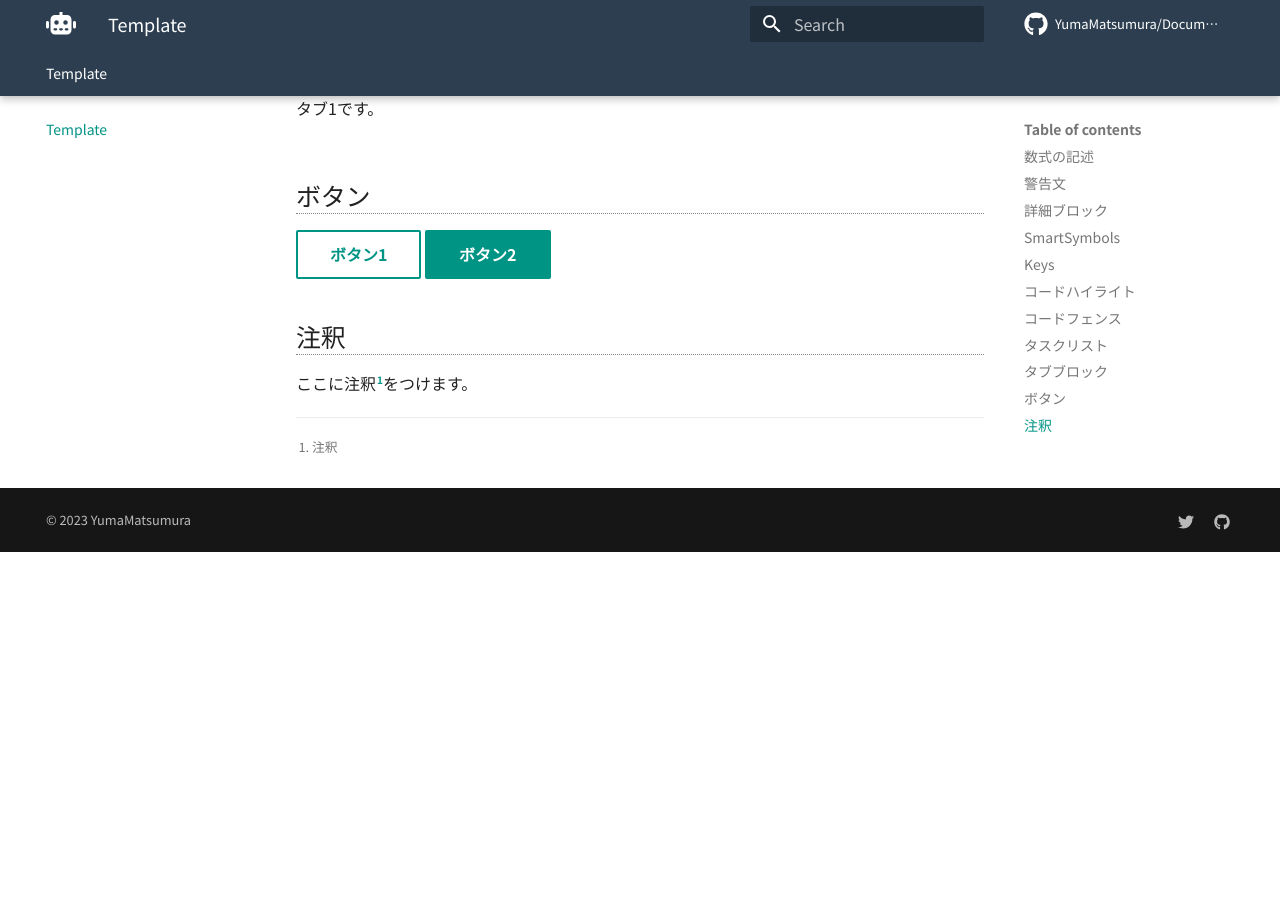
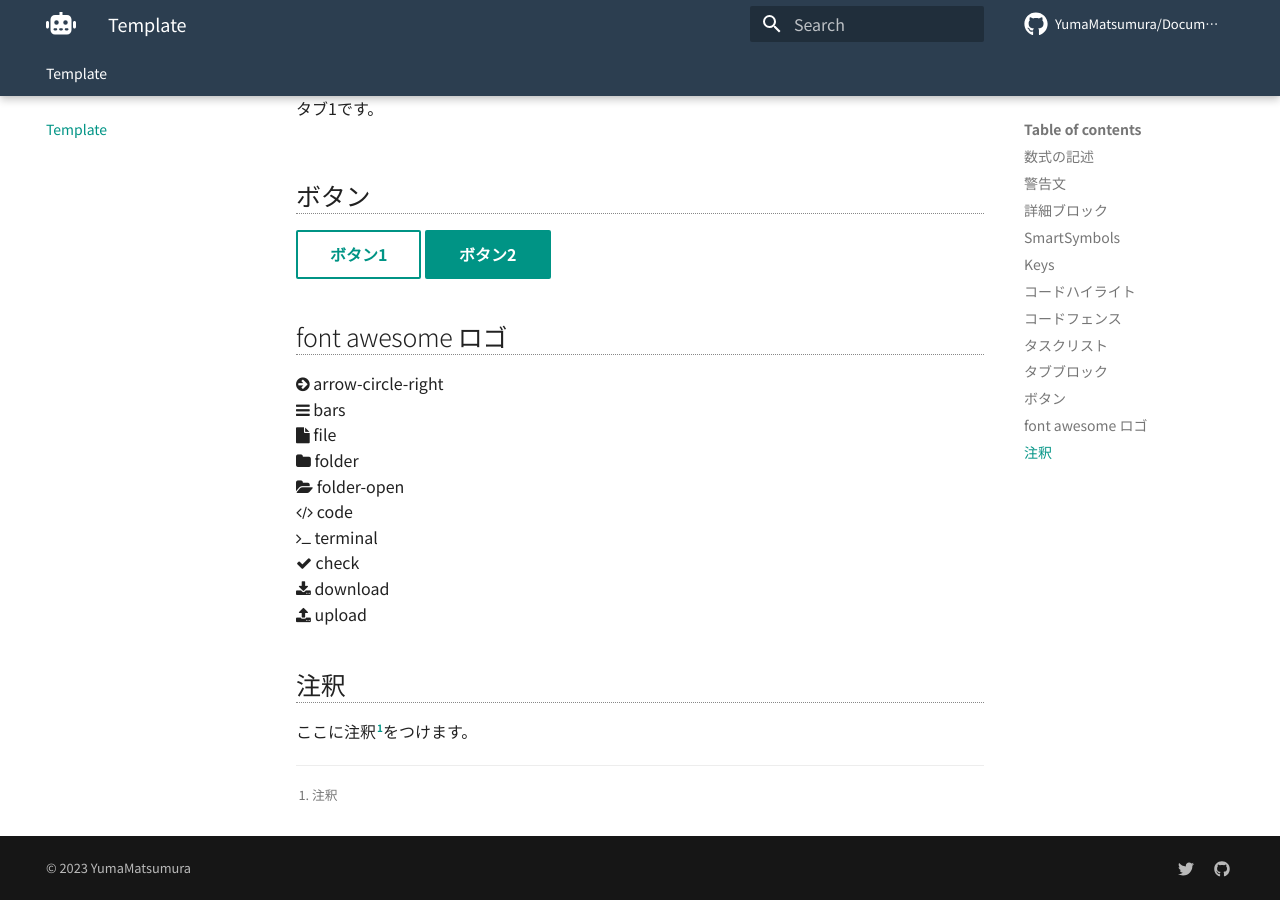
Before and after one commit to YumaMatsumura/documentation_template, an MkDocs documentation site: the page built from docs/index.md, in a window 1280 px wide and 900 px high, scrolled down 3162 px. Built offline with MkDocs 1.6.1 and Material for MkDocs 9.7.7, drawn with Linux system fonts in a browser that asks for light colours; nearby versions of some CDN libraries; comment, search, counter and statistics services are not loaded; before the commit the page ends 3714 px from its top, so only the background shows below that.

Commit message:
Add font awesome logo

```diff
--- a/docs/index.md
+++ b/docs/index.md
@@ -136,6 +136,19 @@ void main() {
 [ボタン1](https://github.com/YumaMatsumura){ .md-button }
 [ボタン2](https://github.com/YumaMatsumura){ .md-button .md-button--primary }
 
+## font awesome ロゴ
+
+<i class="fa fa-arrow-circle-right" aria-hidden="true"></i> arrow-circle-right
+<i class="fa fa-bars" aria-hidden="true"></i> bars
+<i class="fa fa-file" aria-hidden="true"></i> file
+<i class="fa fa-folder" aria-hidden="true"></i> folder
+<i class="fa fa-folder-open" aria-hidden="true"></i> folder-open
+<i class="fa fa-code" aria-hidden="true"></i> code
+<i class="fa fa-terminal" aria-hidden="true"></i> terminal
+<i class="fa fa-check" aria-hidden="true"></i> check
+<i class="fa fa-download" aria-hidden="true"></i> download
+<i class="fa fa-upload" aria-hidden="true"></i> upload
+
 ## 注釈
 
 ここに注釈[^1]をつけます。
```
